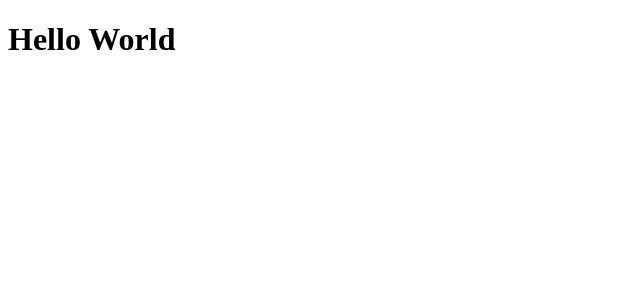
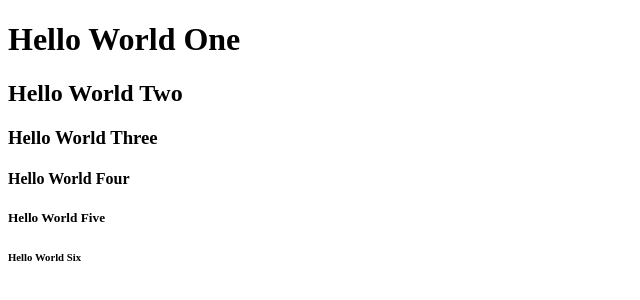
Before and after one commit to mithon42/git-test, a plain HTML site: page index.html in a window 1280 px wide. Shown: the whole page, without its empty margins (0-640 px from the left). Drawn offline with Linux system fonts and the light colour scheme.

Commit message:
Update v-0.1

```diff
--- a/index.html
+++ b/index.html
@@ -8,7 +8,12 @@
 </head>
 <body>
 
-  <h1>Hello World</h1>
+  <h1>Hello World One</h1>
+  <h2>Hello World Two</h2>
+  <h3>Hello World Three</h3>
+  <h4>Hello World Four</h4>
+  <h5>Hello World Five</h5>
+  <h6>Hello World Six</h6>
 
 </body>
 </html>
```
